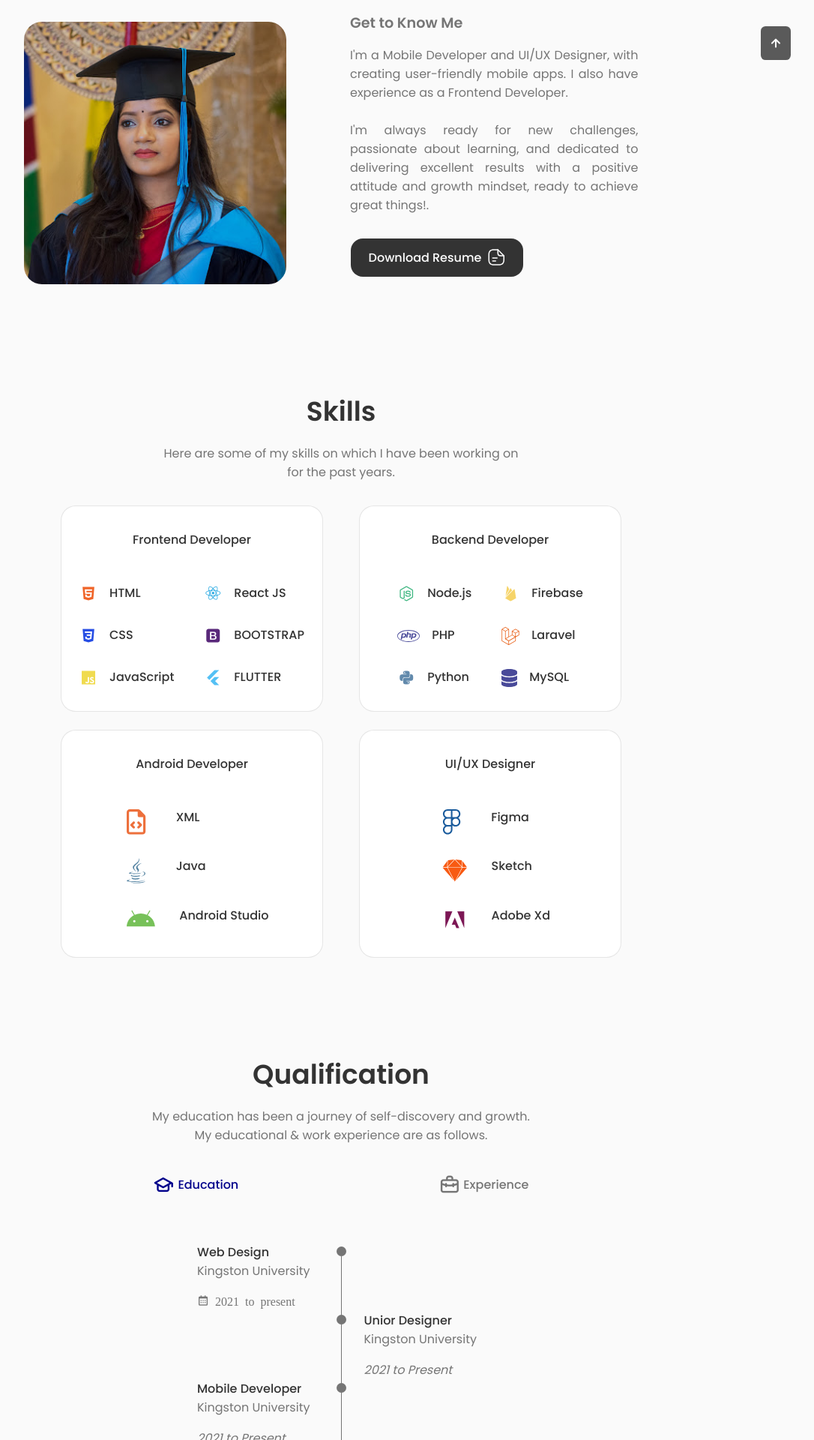
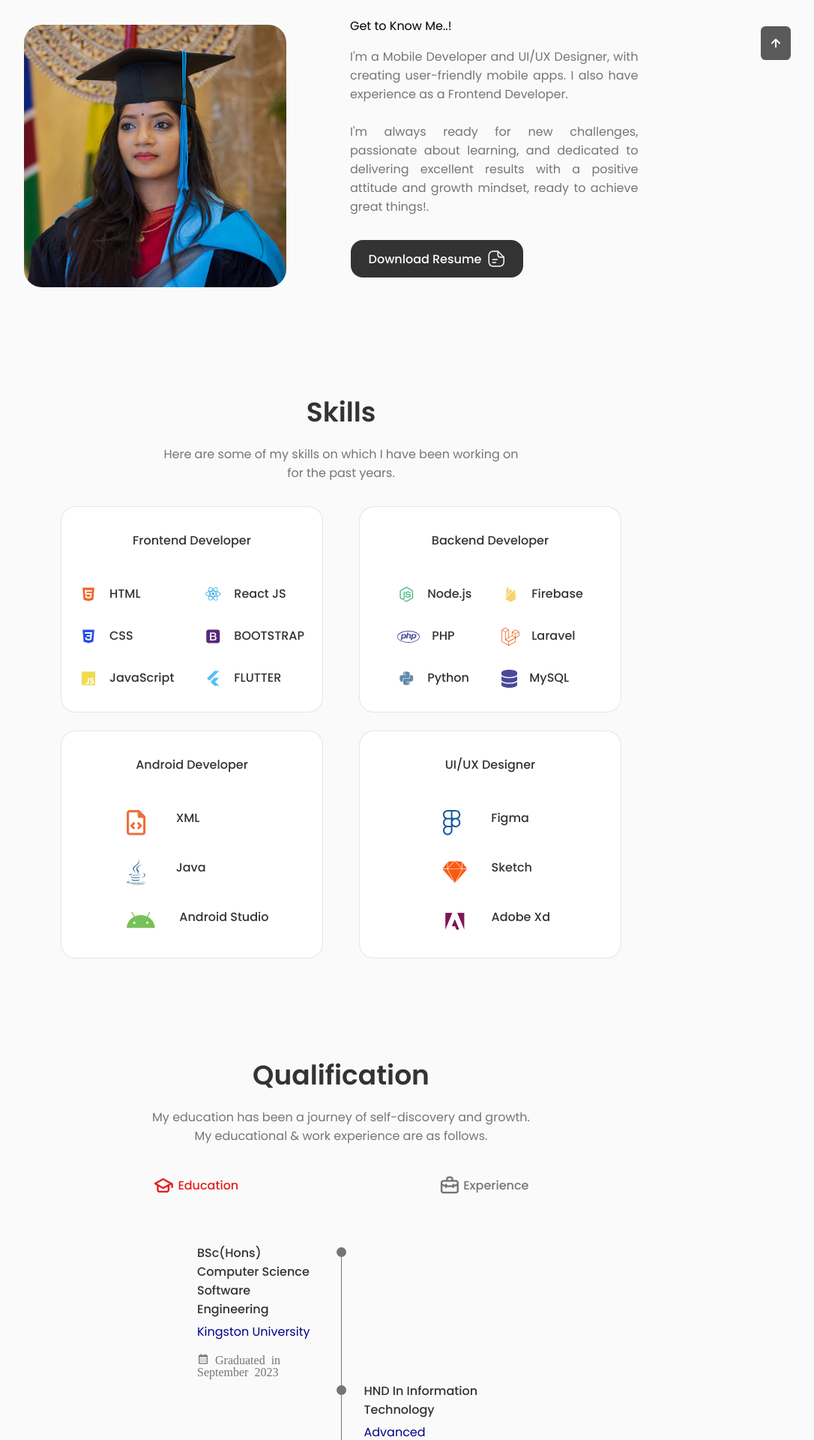
Before and after one commit to sreeginy/myportfolio, a React (Create React App) app: page / in a window 1280 px wide. Shown: the part 880-2800 px from the top of the page at 75% size, without its empty margins (185-1271 px from the left). Built offline with nearby package versions, Linux system fonts and the light colour scheme.

Commit message:
changes styles

```diff
--- a/src/components/about/About.jsx
+++ b/src/components/about/About.jsx
@@ -14,7 +14,7 @@ const About = () => {
                 <img src={AboutImg} alt="" className="about__img" />
 
                 <div className="about__data ">
-                <h6 className="about__subtitle">Get to Know Me</h6>
+                <p className="about__subtitle">Get to Know Me..! </p>
                     <p className="about__description">I'm a Mobile Developer and UI/UX Designer, with creating user-friendly mobile apps.
                       I also have experience as a Frontend Developer.
                       <br /> <br />
--- a/src/components/about/about.css
+++ b/src/components/about/about.css
@@ -1,7 +1,4 @@
-.section__title {
-    padding-top: 0.1%;
 
-}
 
 .about__container {
     grid-template-columns: repeat(2, 1fr);
@@ -46,8 +43,8 @@
 }
 
 .button-container {
-    text-align: start; /* Center the button horizontally */
-    margin-top: 1rem; /* Adjust margin-top to push the button down */
+    text-align: start;
+    margin-top: 2rem;
     margin-right: 15rem;
   }
 
@@ -55,38 +52,31 @@
     padding: 0 4rem 0 0;
     margin-bottom: 2rem;
     border-radius: 0.75rem;
-    width: 95%; /* Description width remains fixed */
+    width: 95%;
     text-align: justify;
   }
 
   .about__subtitle {
-    font-size: 1.2rem; /* Adjust font size as needed */
-    margin-bottom: 1rem; /* Add spacing between subtitle and description */
-    color: var(--text-color);
+    font-size: 1rem;
+    margin-bottom: 1rem;
+    color: black;
 }
 
 
   .button {
     display: flex;
-    justify-content: center; /* Center the content horizontally */
-    align-items: center; /* Center the content vertically */
+    justify-content: center;
+    align-items: center;
     background-color: var(--tittle-color);
     color: var(--container-color);
     border-radius: 1rem;
     font-weight: var(--font-medium);
-    width: 95%; /* Button width set to match description */
+    width: 95%;
   }
 
 
+/* -------------------------------------------  Breakpoints */
 
-
-
-
-
-
-
-
-/* Breakpoints */
 @media screen and (max-width: 992px) {
     .about__container {
         grid-template-columns: 1fr;
@@ -118,7 +108,7 @@
 
 @media screen and (max-width: 576px) {
     .about__info {
-        grid-template-columns: repeat(3, 1fr); /* corrected syntax */
+        grid-template-columns: repeat(3, 1fr);
     }
 
     .about__description {
@@ -126,9 +116,9 @@
     }
 }
 
-/* For small devices */
+
 @media screen and (max-width: 350px) {
     .about__info {
-        grid-template-columns: repeat(2, 1fr); /* corrected syntax */
+        grid-template-columns: repeat(2, 1fr);
     }
 }
--- a/src/components/qualification/Qualification.jsx
+++ b/src/components/qualification/Qualification.jsx
@@ -36,10 +36,11 @@ const Qualification = () => {
 
                         <div className="qualification__data">
                             <div>
-                                <h3 className="qualification__title">Web Design</h3>
+                                <h3 className="qualification__title">BSc(Hons) Computer Science  Software Engineering </h3>
                                 <span className="qualification__subtitle">Kingston University</span>
                                 <div className="qualification__calender">
-                                <i class='bx bx-calendar' > 2021 to present</i>
+                                <i class='bx bx-calendar' > Graduated in September 2023</i>
+                                {/* <span className="qualification__subtitle">September 2022 to September 2023</span> */}
 
                                 </div>
                             </div>
@@ -60,10 +61,11 @@ const Qualification = () => {
                             </div>
 
                             <div>
-                                <h3 className="qualification__title">Unior Designer</h3>
-                                <span className="qualification__subtitle">Kingston University</span>
+                            <h3 className="qualification__title"> HND In Information Technology</h3>
+                                <span className="qualification__subtitle">Advanced Technological Institute - Jaffna</span>
                                 <div className="qualification__calender">
-                                    <i className="uil uil-calender-alt">2021 to Present</i>
+                                <i class='bx bx-calendar' > Graduated in February 2022</i>
+                                {/* <span className="qualification__subtitle">May 2018 to February 2022</span> */}
                                 </div>
                             </div>
 
@@ -74,10 +76,56 @@ const Qualification = () => {
 
                         <div className="qualification__data">
                             <div>
-                                <h3 className="qualification__title">Mobile Developer</h3>
-                                <span className="qualification__subtitle">Kingston University</span>
+                            <h3 className="qualification__title"> G.C.E Advanced Level</h3>
+                                <span className="qualification__subtitle">Thondaimanaru V.M.V - Jaffna</span>
                                 <div className="qualification__calender">
-                                    <i className="uil uil-calender-alt">2021 to Present</i>
+                                <i class='bx bx-calendar' > Graduated in December 2017</i>
+                                {/* <span className="qualification__subtitle">January 2004 to December 2017</span> */}
+                                </div>
+                            </div>
+
+                            <div>
+                                <span className="qualification__rounder"></span>
+                                <span className="qualification__line"></span>
+
+                            </div>
+                        </div>
+
+                        <div className="qualification__data">
+                            <div></div>
+                            <div>
+                                <span className="qualification__rounder"></span>
+
+                            </div>
+                        </div>
+
+
+
+
+
+
+
+                    </div>
+
+
+
+
+
+
+
+
+
+
+                    <div className={toggleState === 2 ? "qualification__content qualification__content-active" : "qualification__content"}>
+
+                        <div className="qualification__data">
+                            <div>
+                            <h3 className="qualification__title">Creative Media Coordinator | <br /> Part Time </h3>
+                            {/*  Digital Media Coordinator  | Brand Ambassador */}
+                                <span className="qualification__subtitle"> RK Architecture Designers & Engineers </span>
+                                <div className="qualification__calender">
+                                <i class='bx bx-calendar'> November 2022 <br />to Present </i>
+                                {/* <span className="qualification__period"> November 2022 to Present </span> */}
                                 </div>
                             </div>
 
@@ -97,93 +145,24 @@ const Qualification = () => {
                             </div>
 
                             <div>
-                                <h3 className="qualification__title">UI/UX Designer</h3>
-                                <span className="qualification__subtitle">Kingston University</span>
+                            <h3 className="qualification__title"> Software Developer Internship </h3>
+                                <span className="qualification__subtitle"> My Dynamica (Pvt)Ltd  - Jaffna</span>
                                 <div className="qualification__calender">
-                                    <i className="uil uil-calender-alt">2018 to 2022</i>
+                                <i class='bx bx-calendar'> November 2020 <br />to May 2021 </i>
+                                {/* <span className="qualification__period"> November 2020 to May 2021 </span> */}
                                 </div>
                             </div>
-
-
-                        </div>
-
-                    </div>
-
-
-
-
-
-
-
-
-
-
-                    <div className={toggleState === 2 ? "qualification__content qualification__content-active" : "qualification__content"}>
-
-                        <div className="qualification__data">
-                            <div>
-                                <h3 className="qualification__title">Product Designer</h3>
-                                <span className="qualification__subtitle">Microsoft</span>
-                                <div className="qualification__calender">
-                                    <i className="uil uil-calender-alt">2021 to Present</i>
-                                </div>
-                            </div>
-
-                            <div>
-                                <span className="qualification__rounder"></span>
-                                <span className="qualification__line"></span>
-                            </div>
-                        </div>
-
-
-                        <div className="qualification__data">
-                            <div></div>
-
-                            <div>
-                                <span className="qualification__rounder"></span>
-                                <span className="qualification__line"></span>
-                            </div>
-
-                            <div>
-                                <h3 className="qualification__title">PHP Developer</h3>
-                                <span className="qualification__subtitle">My Dynamica</span>
-                                <div className="qualification__calender">
-                                    <i className="uil uil-calender-alt">2021 to Present</i>
-                                </div>
-                            </div>
-
 
                         </div>
 
 
 
                         <div className="qualification__data">
-                            <div>
-                                <h3 className="qualification__title">Backend Developer</h3>
-                                <span className="qualification__subtitle">Apple Inc</span>
-                                <div className="qualification__calender">
-                                    <i className="uil uil-calender-alt">2021 to Present</i>
-                                </div>
-                            </div>
-
+                            <div></div>
                             <div>
                                 <span className="qualification__rounder"></span>
-                                <span className="qualification__line"></span>
+
                             </div>
-                        </div>
-
-
-                        <div className="qualification__data">
-                            <div></div>
-
-                            <div>
-                                <span className="qualification__rounder"></span>
-                                <span className="qualification__line"></span>
-                            </div>
-
-
-
-
                         </div>
 
                     </div>
--- a/src/components/qualification/qualification.css
+++ b/src/components/qualification/qualification.css
@@ -17,10 +17,10 @@
 }
 
 .qualification__button:hover {
-    color: #00008B;
+    color: #e42020;
 }
 .qualification__active {
-    color: #00008B;
+    color: #e42020;
 }
 
 
@@ -48,6 +48,7 @@
     column-gap: 1.5rem;
 }
 
+
 .qualification__title {
     font-size: var(--normal-font-size);
     font-weight: var(--font-medium);
@@ -57,10 +58,16 @@
     display: inline-block;
     font-size: var(--small-font-size);
     margin-bottom: var(--mb-1);
+    color: #00008B;
+    margin-top: 0.3rem;
 }
 
 .qualification__calender {
     font-size: var(--small-font-size);
+}
+
+.qualification__period {
+    font-size: 13.4px;
 }
 
 .qualification__rounder {
--- a/src/components/work/Data.jsx
+++ b/src/components/work/Data.jsx
@@ -35,12 +35,7 @@ export const projectsData = [
         category: "web",
     },
 
-    {
-        id: 5,
-        image: Work5,
-        title: 'Weather App',
-        category: "app",
-    },
+
 ];
 
 export const projectsNav = [
```
